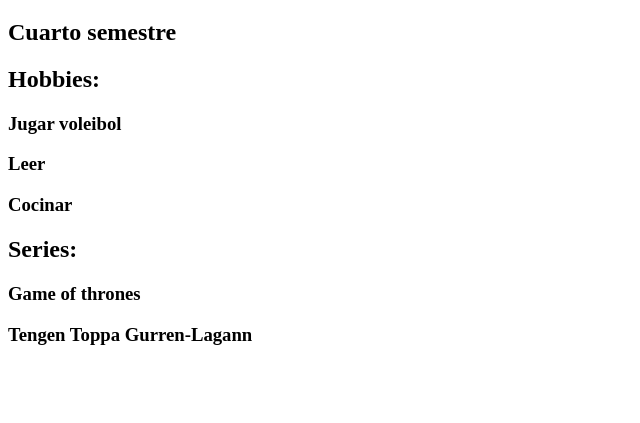
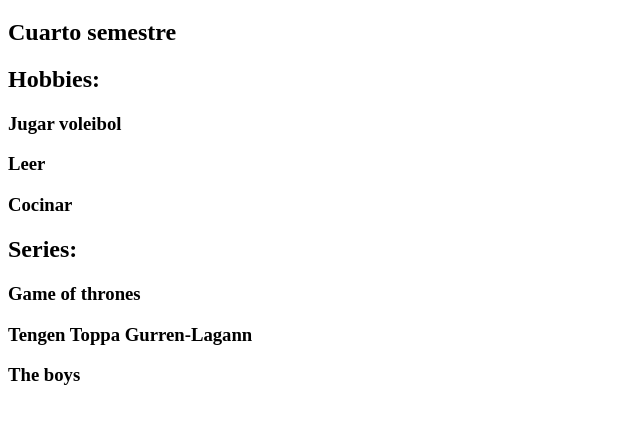
Before and after one commit to Garu84/TallerIvan, a plain HTML site: page index.html in a window 1280 px wide. Shown: the part 61-484 px from the top of the page, without its empty margins (0-640 px from the left). Drawn offline with Linux system fonts and the light colour scheme.

Commit message:
Agregué una tercera serie que pertenece a Amazon

```diff
--- a/index.html
+++ b/index.html
@@ -16,5 +16,6 @@
     <h2>Series:</h2>
     <h3>Game of thrones</h3>
     <h3>Tengen Toppa Gurren-Lagann</h3>
+    <h3>The boys</h3>
 </body>
 </html>
```
